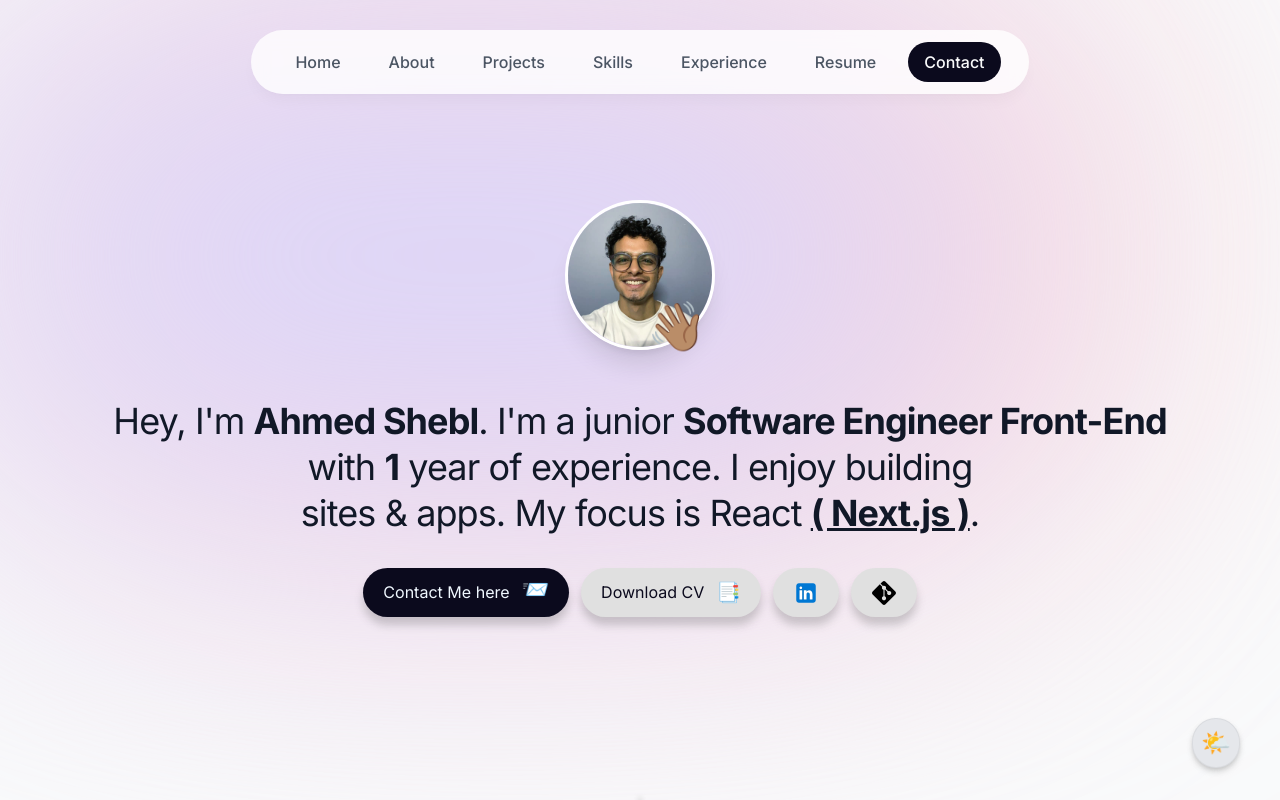
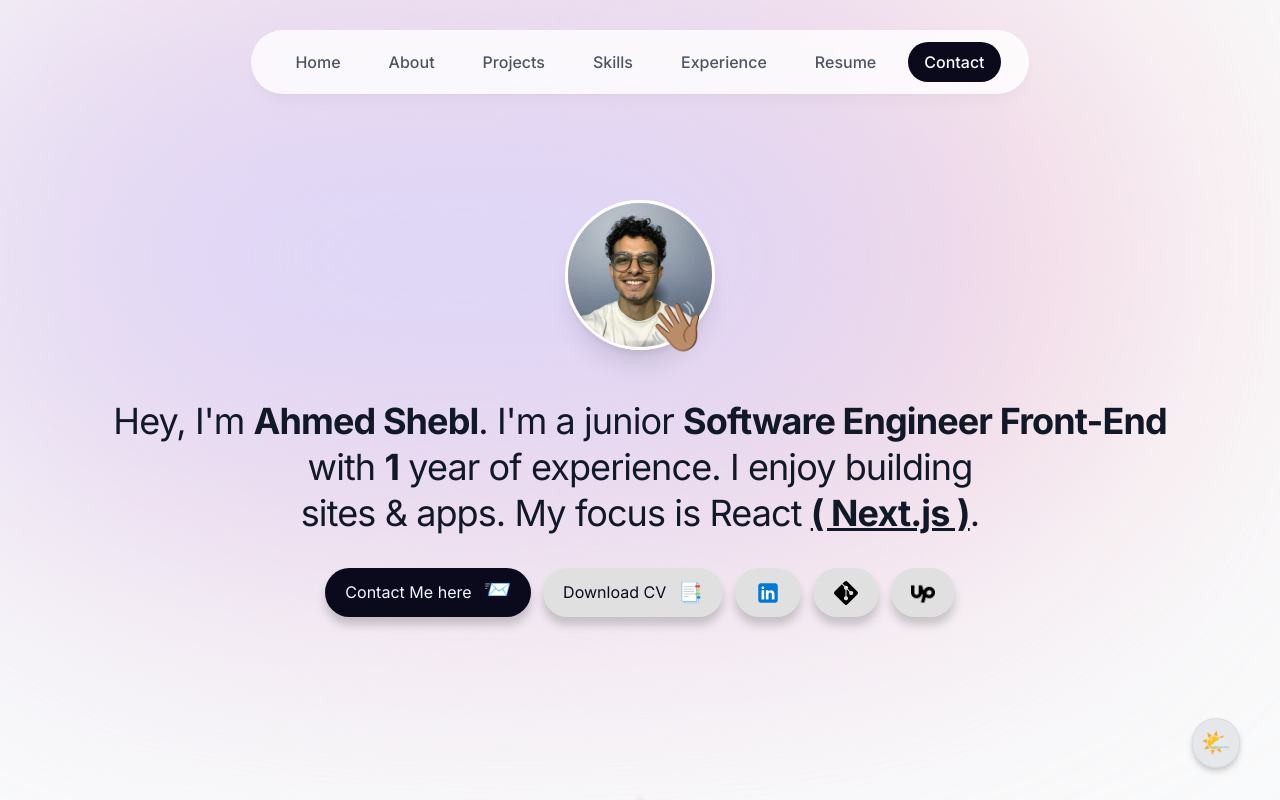
Before and after one commit to shebll/shebll.com, a Next.js app: page / in a window 1280 px wide. Shown: the top 800 px of the page. Built offline with nearby package versions, Linux system fonts and the light colour scheme; no server answers.

Commit message:
add upwork media link

```diff
--- a/app/components/Inter.tsx
+++ b/app/components/Inter.tsx
@@ -1,60 +1,145 @@
-"use client"
-import { ImageVariants, TextVariants, btnVariants, waveVariants } from "@/utils/motion/variants"
-import { LazyMotion, domAnimation, m } from "framer-motion"
-import useActiveSectionInView from "@/utils/hooks/useActiveSectionInView"
+"use client";
+import {
+  ImageVariants,
+  TextVariants,
+  btnVariants,
+  waveVariants,
+} from "@/utils/motion/variants";
+import { LazyMotion, domAnimation, m } from "framer-motion";
+import useActiveSectionInView from "@/utils/hooks/useActiveSectionInView";
 
-import Image from "next/image"
-import Link from "next/link"
-
+import Image from "next/image";
+import Link from "next/link";
 
 function Inter() {
-  const {refSection} =useActiveSectionInView({sectionName:"Home" ,amount:0.5})
+  const { refSection } = useActiveSectionInView({
+    sectionName: "Home",
+    amount: 0.5,
+  });
 
   return (
     <section role="region" aria-label="intro section">
       <LazyMotion features={domAnimation}>
-        <section ref={refSection} className="pt-[147px] lg:pt-[200px] flex justify-center items-center flex-col gap-12">
-          <section className="flex justify-center items-center flex-col relative">
-            <m.div variants={ImageVariants} initial={"initial"} animate={"animate"} tabIndex={0}>
-              <Image src={"/personalImages/shebllImage.png"} alt="Ahmed Shebll personal image"
-                priority={true} quality={92} width={150} height={100}
-                className="rounded-full bg-cover border-[3px] border-white shadow-xl pointer-events-none "/>
+        <section
+          ref={refSection}
+          className="pt-[147px] lg:pt-[200px] flex justify-center items-center flex-col gap-12"
+        >
+          <section className="relative flex flex-col items-center justify-center">
+            <m.div
+              variants={ImageVariants}
+              initial={"initial"}
+              animate={"animate"}
+              tabIndex={0}
+            >
+              <Image
+                src={"/personalImages/shebllImage.png"}
+                alt="Ahmed Shebll personal image"
+                priority={true}
+                quality={92}
+                width={150}
+                height={100}
+                className="rounded-full bg-cover border-[3px] border-white shadow-xl pointer-events-none "
+              />
             </m.div>
-            <m.span variants={waveVariants} initial={"initial"} animate={"animate"}
-              className="hi bottom-0 text-5xl right-2 absolute pointer-events-none">👋🏽</m.span>
+            <m.span
+              variants={waveVariants}
+              initial={"initial"}
+              animate={"animate"}
+              className="absolute bottom-0 text-5xl pointer-events-none hi right-2"
+            >
+              👋🏽
+            </m.span>
           </section>
-          <div className="flex justify-center items-center  flex-col gap-8" tabIndex={0}>
-            <m.h1 variants={TextVariants} initial={"initial"} animate={"animate"}
-              className="text-[24px] md:text-4xl leading-[33px] md:leading-[46px] text-center tracking-tight">
+          <div
+            className="flex flex-col items-center justify-center gap-8"
+            tabIndex={0}
+          >
+            <m.h1
+              variants={TextVariants}
+              initial={"initial"}
+              animate={"animate"}
+              className="text-[24px] md:text-4xl leading-[33px] md:leading-[46px] text-center tracking-tight"
+            >
               Hey, I&apos;m <span className="font-bold">Ahmed Shebl</span>.
-              I&apos;m a junior <span className="font-bold">Software Engineer Front-End</span> <br />
-              with <span className="font-bold">1</span> year of experience. I enjoy building<br />
-              sites & apps. My focus is React <Link href={"https://nextjs.org/"} target="blank" className="font-bold underline">( Next.js )</Link>.
+              I&apos;m a junior{" "}
+              <span className="font-bold">Software Engineer Front-End</span>{" "}
+              <br />
+              with <span className="font-bold">1</span> year of experience. I
+              enjoy building
+              <br />
+              sites & apps. My focus is React{" "}
+              <Link
+                href={"https://nextjs.org/"}
+                target="blank"
+                className="font-bold underline"
+              >
+                ( Next.js )
+              </Link>
+              .
             </m.h1>
-            <m.div variants={btnVariants} initial={"initial"} animate={"animate"}
-              className="flex justify-center items-stretch gap-3 flex-col md:flex-row w-[250px] md:w-full">
-              <Link href={"#contact"} className="btn primary flex justify-center items-center">
+            <m.div
+              variants={btnVariants}
+              initial={"initial"}
+              animate={"animate"}
+              className="flex justify-center items-stretch gap-3 flex-col md:flex-row w-[250px] md:w-full"
+            >
+              <Link
+                href={"#contact"}
+                className="flex items-center justify-center btn primary"
+              >
                 Contact Me here
-                <span className="text-[22px] relative top-[-3px]" >📨</span>
+                <span className="text-[22px] relative top-[-3px]">📨</span>
               </Link>
-              <a className="btn btn flex justify-center items-center" href="files/cv.pdf" download={true}>
+              <a
+                className="flex items-center justify-center btn"
+                href="files/AhmedResume.pdf"
+                download={true}
+              >
                 Download CV
                 <span className="text-[19.5px]">📑</span>
               </a>
-              <Link className="btn rounded-full btn flex justify-center items-center"
-                href={"https://www.linkedin.com/in/ahmed-shebl-07a331268/"}target="blank">
-                <Image src={"/skillsSVG/icon-linkedin.svg"} alt="Git logo" width={26} height={26} />
+              <Link
+                className="flex items-center justify-center rounded-full btn"
+                href={"https://www.linkedin.com/in/ahmed-shebl-07a331268/"}
+                target="blank"
+              >
+                <Image
+                  src={"/skillsSVG/icon-linkedin.svg"}
+                  alt="Git logo"
+                  width={26}
+                  height={26}
+                />
               </Link>
-              <Link className="btn btn flex justify-center items-center"
-                href={"https://github.com/shebll"} target="blank">
-                <Image src={"/skillsSVG/icons8-git (1).svg"} alt="Git logo" width={26} height={26} />
+              <Link
+                className="flex items-center justify-center btn"
+                href={"https://github.com/shebll"}
+                target="blank"
+              >
+                <Image
+                  src={"/skillsSVG/icons8-git (1).svg"}
+                  alt="Git logo"
+                  width={26}
+                  height={26}
+                />
+              </Link>
+              <Link
+                className="flex items-center justify-center btn"
+                href={"https://www.upwork.com/freelancers/~014ebf95d7586f1308"}
+                target="blank"
+              >
+                <Image
+                  src={"/skillsSVG/upwork.png"}
+                  alt="upwork logo"
+                  width={24}
+                  height={24}
+                />
               </Link>
             </m.div>
           </div>
         </section>
       </LazyMotion>
     </section>
-  )
+  );
 }
 
-export default Inter
+export default Inter;
```
Also changed, not shown: public/skillsSVG/upwork.png (added).
